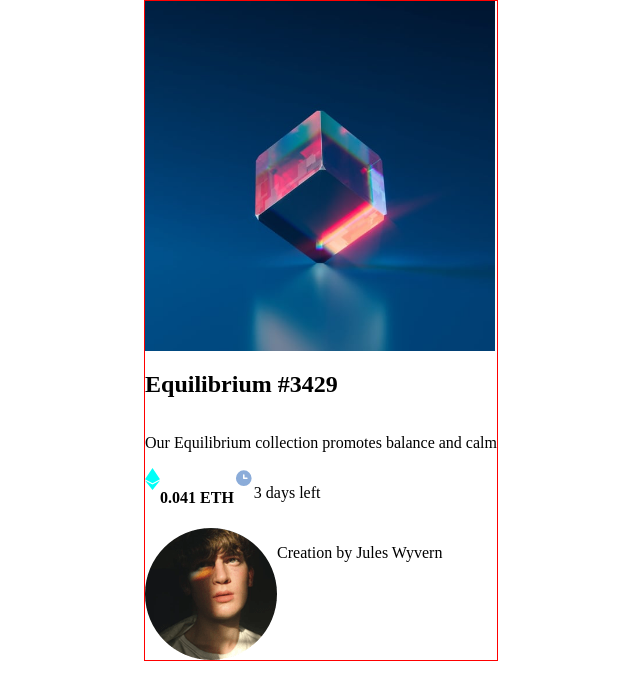
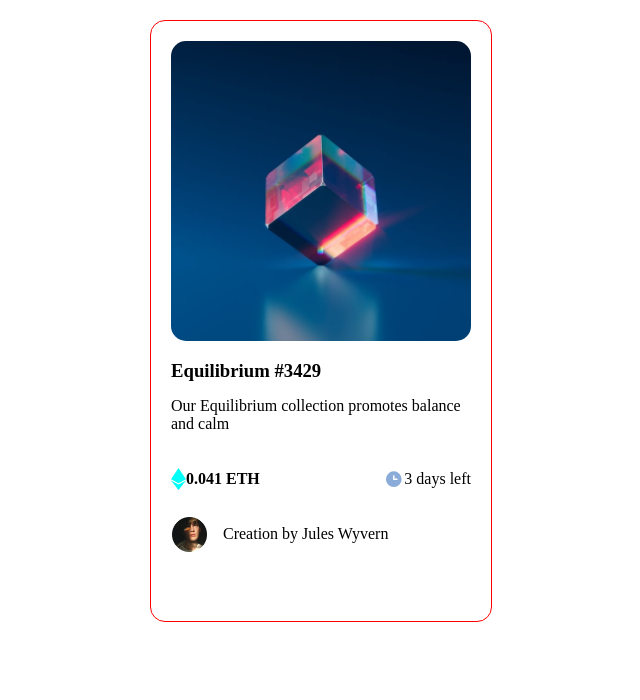
Before and after one commit to AleandroPresta/nft-preview-card, a plain HTML site: page index.html in a window 1280 px wide. Shown: the whole page, without its empty margins (319-959 px from the left). Drawn offline with Linux system fonts and the light colour scheme.

Commit message:
Finishing spacing and styling

```diff
--- a/index.html
+++ b/index.html
@@ -16,10 +16,10 @@
   <div class="card">
     <div class="card-content">
       <img src="./images/image-equilibrium.jpg" alt="NFT preview image" id="preview-image">
-      <h2>Equilibrium #3429</h2>
+      <h3>Equilibrium #3429</h3>
       <p>Our Equilibrium collection promotes balance and calm</p>
       <div class="price-time-container">
-        <div class="price-time-container">
+        <div class="price-container">
           <img src="./images/icon-ethereum.svg" alt="Ethereum icon" id="ethereum-icon">
           <h4 id="price">0.041 ETH</h4>
         </div>
@@ -29,7 +29,7 @@
         </div>
       </div>
       <div class="autor-container">
-        <img src="./images/image-avatar.png" alt="Avatar image">
+        <img src="./images/image-avatar.png" alt="Avatar image" id="creator-icon">
         <p>Creation by Jules Wyvern</p>
       </div>
     </div>
--- a/styles.css
+++ b/styles.css
@@ -1,4 +1,17 @@
-html, body {
+:root {
+  /* Primary colors */
+  --soft-blue: hsl(215, 51%, 70%);
+  --cyan: hsl(178, 100%, 50%);
+
+  /* Neutral colors */
+  --very-dark-blue-main-bg: hsl(217, 54%, 11%);
+  --very-dark-blue-card-bg: hsl(216, 50%, 16%);
+  --very-dark-blue-line: hsl(215, 32%, 27%);
+  --white: hsl(0, 0%, 100%);
+}
+
+html,
+body {
   padding: 0;
   margin: 0;
   display: flex;
@@ -8,6 +21,11 @@ html, body {
 
 .card {
   border: 1px solid red;
+  height: 600px;
+  width: 340px;
+
+  margin: 20px;
+  border-radius: 15px;
 }
 
 .card-content {
@@ -15,30 +33,39 @@ html, body {
   flex-direction: column;
   justify-content: center;
   align-items: start;
+  margin: 20px;
 }
 
 #preview-image {
-    height: 350px;
-    width: 350px;
+  height: 300px;
+  width: 300px;
+  border-radius: 15px;
 }
 
 .price-time-container {
   display: flex;
   flex-direction: row;
+  justify-content: space-between;
+  width: 100%;
 }
 
 .price-container {
   display: flex;
   justify-content: center;
+  align-items: center;
 }
 
 .time-container {
   display: flex;
+  justify-content: center;
+  align-items: center;
 }
 
 .autor-container {
   display: flex;
   flex-direction: row;
+  justify-content: center;
+  align-items: center;
 }
 
 #clock-icon {
@@ -50,3 +77,20 @@ html, body {
   height: 22px;
   width: 15px;
 }
+
+#creator-icon {
+  height: 35px;
+  width: 35px;
+  border: 1px solid var(--white);
+  margin-right: 15px;
+
+  border-top: 1px solid var(--white);
+}
+
+.card-content > h3 {
+    margin-bottom: 15px;
+}
+
+.card-content > p {
+    margin-top: 0px;
+}
```
Also changed, not shown: 1 other file. Lines whose indentation alone changed are shown as unchanged.
